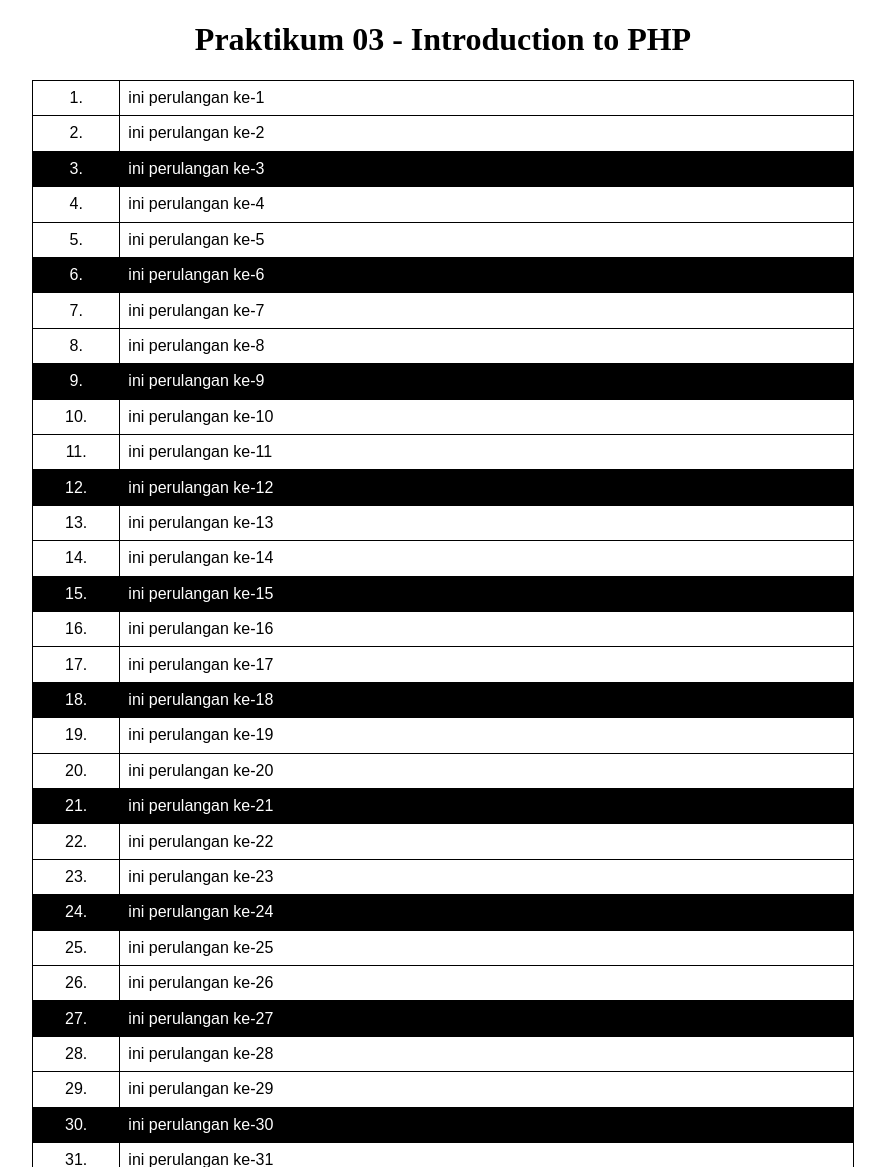
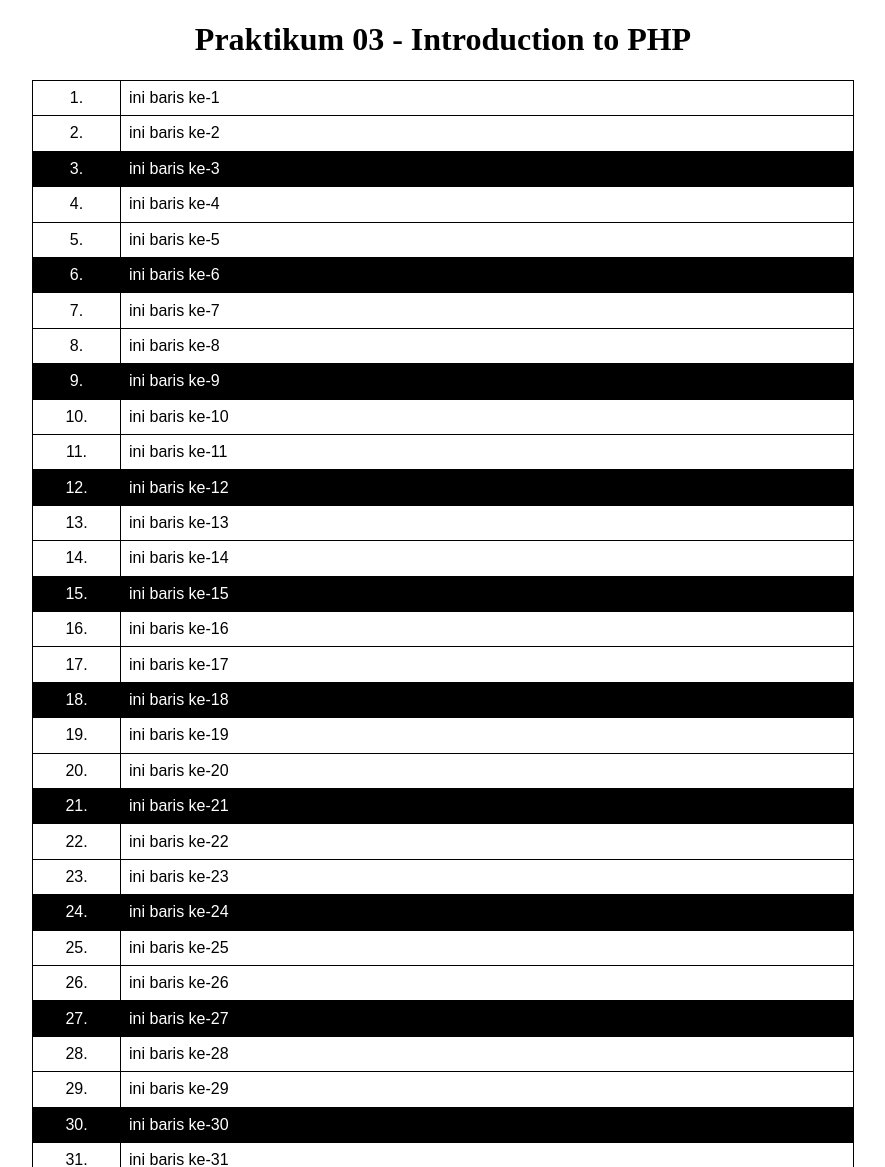
Before and after one commit to muhammadzuama/Tugas-Pweb1, a PHP site: page /Tugas2.php in a window 1280 px wide. Shown: the top 1167 px of the page, without its empty margins (197-1082 px from the left). Run offline with PHP 8.4, Linux system fonts and the light colour scheme.

Commit message:
Update Tugas2.php

```diff
--- a/Tugas2.php
+++ b/Tugas2.php
@@ -27,11 +27,11 @@
     {
         if ($i%3==0){
             echo "<tr><td align='center' style='background-color:black ;'> <li style='list-style-type: none;color:white;'>$i.</td>";
-            echo "<td style='background-color:black ;'><li style='list-style-type: none; color:white;'>ini perulangan ke-$i</td></tr>";
+            echo "<td style='background-color:black ;'><li style='list-style-type: none; color:white;'>ini baris ke-$i</td></tr>";
         }
         else{
             echo "<tr><td width='100px'; align='center'>$i.</td>";
-            echo "<td width='900px'><li style ='list-style-type: none'; >ini perulangan ke-$i</td></tr>";
+            echo "<td width='900px'><li style ='list-style-type: none'; >ini baris ke-$i</td></tr>";
         }
     }
     ?>
```
